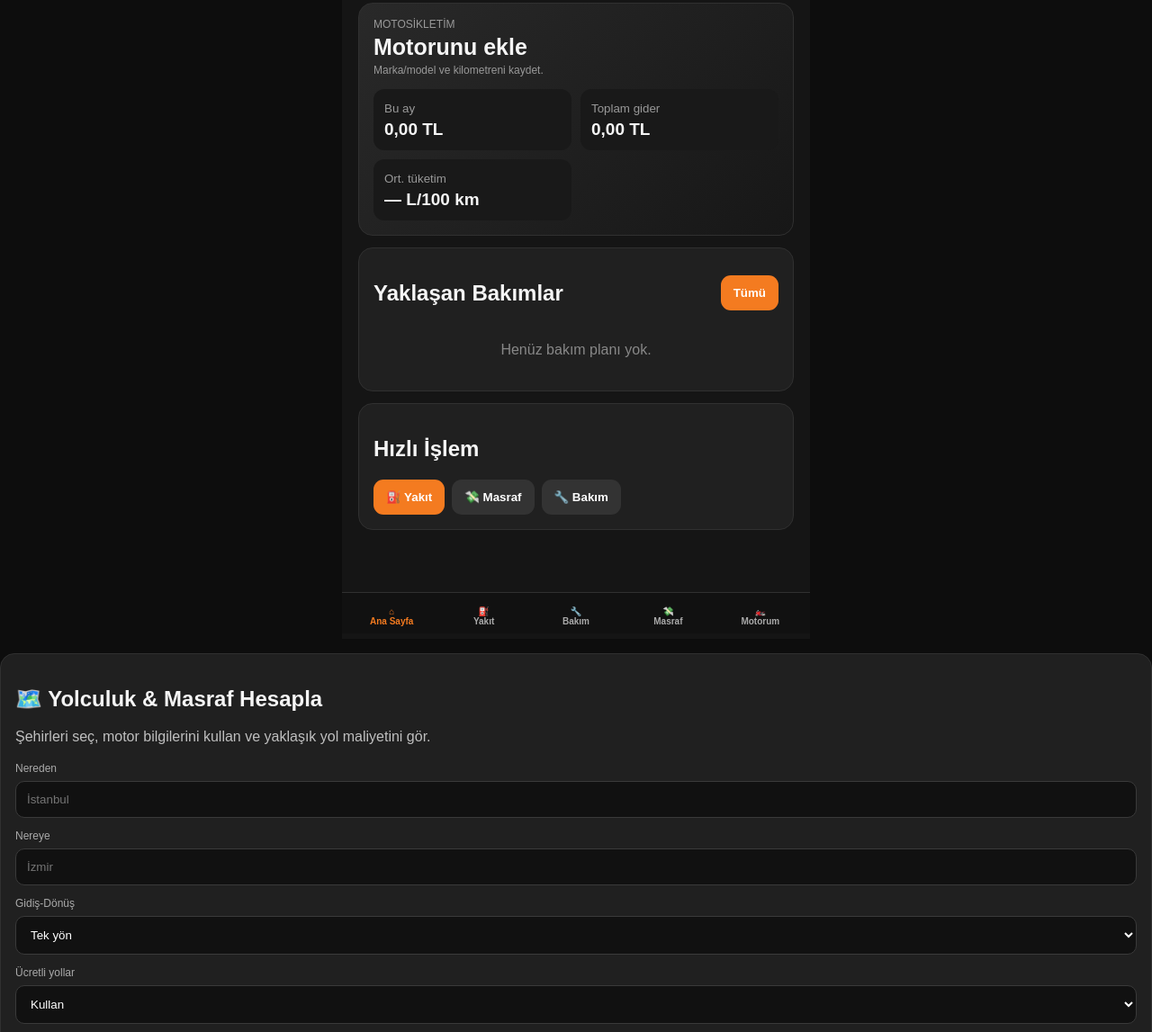
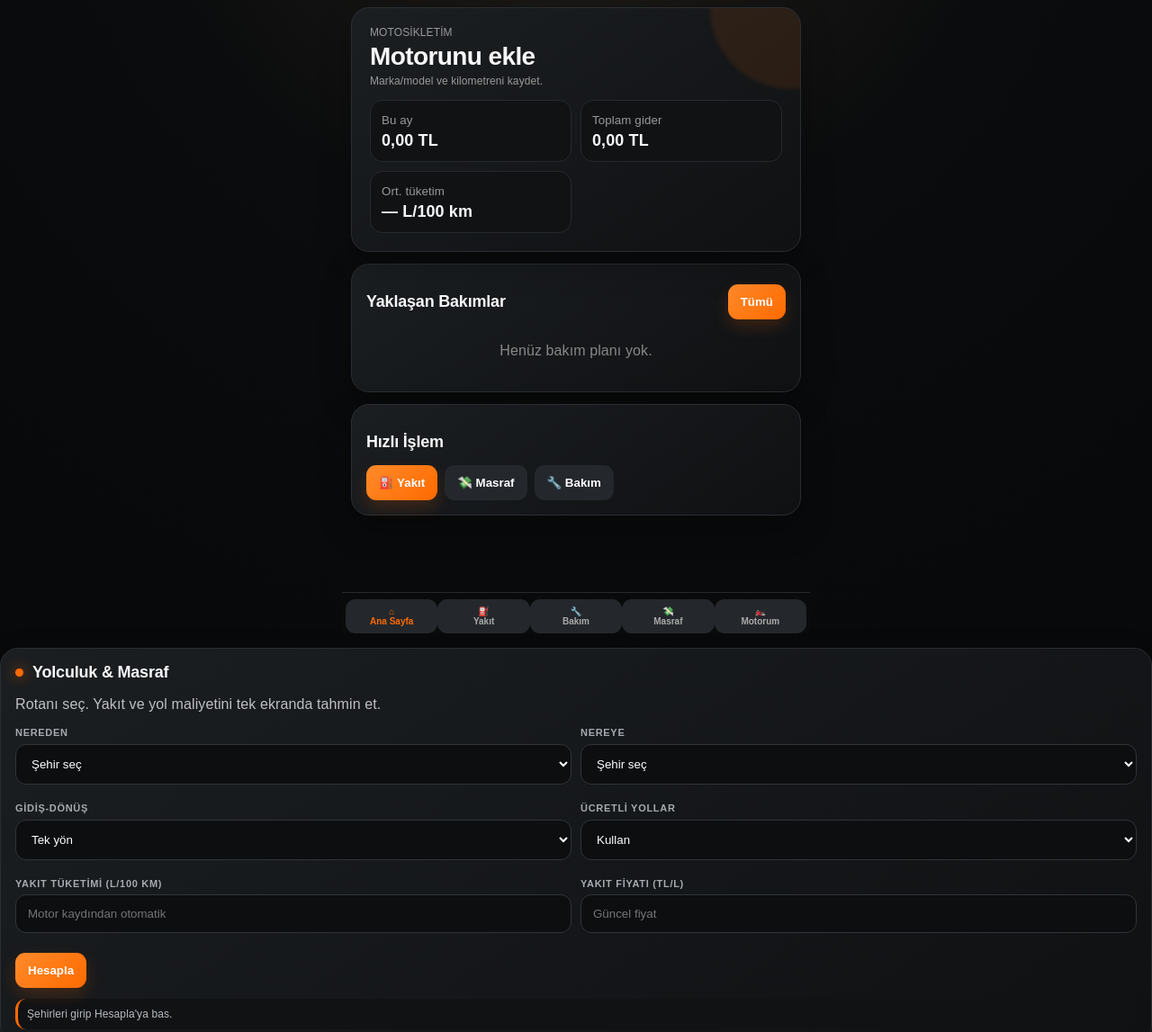
Before and after one commit to quikshifterr/quikshifterr-garage, a plain HTML site: page index.html in a window 1280 px wide. Shown: the part 96-1243 px from the top of the page at 90% size. Drawn offline with Linux system fonts and the light colour scheme.

Commit message:
Add files via upload

```diff
--- a/index.html
+++ b/index.html
@@ -13,7 +13,28 @@ button{border:0;border-radius:11px;padding:12px 14px;background:#f47b20;color:wh
 input,select{width:100%;padding:12px;background:#111;color:white;border:1px solid #3a3a3a;border-radius:10px;margin:6px 0 10px}label{font-size:12px;color:#aaa}.item{padding:12px 0;border-bottom:1px solid #303030}.item:last-child{border:0}.badge{padding:5px 8px;border-radius:20px;background:#343434;font-size:11px}.warn{background:#7d551b}.good{background:#245a38}.empty{text-align:center;color:#888;padding:20px 4px}
 .nav{position:fixed;bottom:0;left:50%;transform:translateX(-50%);width:min(520px,100%);background:#111;border-top:1px solid #303030;display:grid;grid-template-columns:repeat(5,1fr);padding:7px 4px env(safe-area-inset-bottom)}.nav button{background:transparent;color:#aaa;padding:8px 2px;font-size:10px}.nav button.active{color:#f47b20}
 .notice{font-size:12px;color:#bbb;background:#181818;border-left:3px solid #f47b20;padding:10px;border-radius:8px;margin-top:8px}
-</style></head>
+</style>
+<style>
+:root{--bg:#08090a;--panel:#111315;--panel2:#17191c;--line:#292d31;--orange:#ff6a00;--orange2:#ff8a2a;--text:#f6f7f8;--muted:#8e949b}
+body{background:radial-gradient(circle at 50% -10%,#24201c 0,#0b0c0d 32%,#08090a 65%);color:var(--text);letter-spacing:.1px}
+.app{max-width:540px;background:transparent}
+header{background:rgba(8,9,10,.92);backdrop-filter:blur(18px);border-bottom:1px solid rgba(255,255,255,.07);padding:24px 20px 16px}
+.brand{font-size:23px;letter-spacing:.7px}.orange{color:var(--orange)}
+.subtitle{font-size:11px;letter-spacing:1.2px;text-transform:uppercase;color:#777d84}
+.page{padding:20px}.hero,.card{background:linear-gradient(145deg,rgba(28,31,34,.96),rgba(15,17,19,.98));border:1px solid #2a2e32;box-shadow:0 14px 35px rgba(0,0,0,.28);border-radius:20px}
+.hero{padding:20px;position:relative;overflow:hidden}.hero:after{content:"";position:absolute;width:180px;height:180px;right:-80px;top:-90px;background:rgba(255,106,0,.10);border-radius:50%;filter:blur(2px)}
+h1{font-size:28px;letter-spacing:-.6px}h2{font-size:18px;letter-spacing:-.2px}
+.stat{background:#101214;border:1px solid #262a2e;border-radius:14px}.stat strong{font-size:18px}
+button{background:linear-gradient(135deg,var(--orange2),var(--orange));box-shadow:0 8px 18px rgba(255,106,0,.18);transition:.15s}
+button.secondary,.nav button{background:#24282c;box-shadow:none}.nav{background:rgba(10,11,12,.95);backdrop-filter:blur(18px);border-top:1px solid #262a2e}.nav button.active{color:var(--orange)}
+input,select{background:#0c0e10;border:1px solid #30353a;border-radius:12px;color:#fff;padding:13px}.grid{display:grid;grid-template-columns:1fr 1fr;gap:10px}.grid label{min-width:0}.grid label:first-child,.grid label:nth-child(2){grid-column:span 1}
+.notice{background:#101214;border-left:3px solid var(--orange);border-radius:12px;color:#b8bdc3}
+.premium-title{display:flex;align-items:center;gap:10px;margin-bottom:4px}.premium-title .dot{width:9px;height:9px;border-radius:50%;background:var(--orange);box-shadow:0 0 15px rgba(255,106,0,.75)}
+.route-card{margin-top:14px;background:linear-gradient(135deg,#191b1e,#0e1012);border:1px solid #2c3035;border-radius:16px;padding:14px}
+.route-line{display:flex;align-items:center;gap:10px}.route-dot{width:10px;height:10px;border:2px solid var(--orange);border-radius:50%}.route-arrow{flex:1;height:1px;background:linear-gradient(90deg,var(--orange),#3b3f44)}
+.result-total{font-size:25px;font-weight:900;color:var(--orange);margin-top:10px}
+</style>
+</head>
 <body><div class="app">
 <header><div class="brand">QUIKSHIFT<span class="orange">ERR</span> <span style="font-size:12px;color:#888">GARAGE</span></div><div class="subtitle">Motor bakım • yakıt • masraf takip</div></header>
 
@@ -70,14 +91,14 @@ maintenanceList.innerHTML=data.maintenance.length?data.maintenance.slice().rever
 render();setInterval(checkReminders,60000);
 </script>
 <section id="journeySection" class="card" style="margin-top:16px">
-  <h2>🗺️ Yolculuk & Masraf Hesapla</h2>
-  <p style="opacity:.75">Şehirleri seç, motor bilgilerini kullan ve yaklaşık yol maliyetini gör.</p>
+  <div class="premium-title"><span class="dot"></span><h2 style="margin:0">Yolculuk & Masraf</h2></div>
+  <p style="opacity:.75">Rotanı seç. Yakıt ve yol maliyetini tek ekranda tahmin et.</p>
   <div class="grid">
     <label>Nereden
-      <input id="fromCity" list="cityList" placeholder="İstanbul">
+      <select id="fromCity"><option value="">Şehir seç</option></select>
     </label>
     <label>Nereye
-      <input id="toCity" list="cityList" placeholder="İzmir">
+      <select id="toCity"><option value="">Şehir seç</option></select>
     </label>
     <label>Gidiş-Dönüş
       <select id="roundTrip"><option value="0">Tek yön</option><option value="1">Gidiş-dönüş</option></select>
@@ -96,28 +117,6 @@ render();setInterval(checkReminders,60000);
   <div id="journeyResult" class="notice" style="margin-top:12px">
     Şehirleri girip Hesapla'ya bas.
   </div>
-  <datalist id="cityList">
-    <option>Adana</option><option>Adıyaman</option><option>Afyonkarahisar</option><option>Ağrı</option>
-    <option>Aksaray</option><option>Amasya</option><option>Antalya</option><option>Ardahan</option>
-    <option>Artvin</option><option>Aydın</option><option>Balıkesir</option><option>Bartın</option>
-    <option>Batman</option><option>Bayburt</option><option>Bilecik</option><option>Bingöl</option>
-    <option>Bitlis</option><option>Bolu</option><option>Burdur</option><option>Bursa</option>
-    <option>Çanakkale</option><option>Çankırı</option><option>Çorum</option><option>Denizli</option>
-    <option>Diyarbakır</option><option>Düzce</option><option>Edirne</option><option>Elazığ</option>
-    <option>Erzincan</option><option>Erzurum</option><option>Eskişehir</option><option>Gaziantep</option>
-    <option>Giresun</option><option>Gümüşhane</option><option>Hakkari</option><option>Hatay</option>
-    <option>Iğdır</option><option>Isparta</option><option>İstanbul</option><option>İzmir</option>
-    <option>Kahramanmaraş</option><option>Karabük</option><option>Karaman</option><option>Kars</option>
-    <option>Kastamonu</option><option>Kayseri</option><option>Kilis</option><option>Kırıkkale</option>
-    <option>Kırklareli</option><option>Kırşehir</option><option>Kocaeli</option><option>Konya</option>
-    <option>Kütahya</option><option>Malatya</option><option>Manisa</option><option>Mardin</option>
-    <option>Mersin</option><option>Muğla</option><option>Muş</option><option>Nevşehir</option>
-    <option>Niğde</option><option>Ordu</option><option>Osmaniye</option><option>Rize</option>
-    <option>Sakarya</option><option>Samsun</option><option>Siirt</option><option>Sinop</option>
-    <option>Sivas</option><option>Şanlıurfa</option><option>Şırnak</option><option>Tekirdağ</option>
-    <option>Tokat</option><option>Trabzon</option><option>Tunceli</option><option>Uşak</option>
-    <option>Van</option><option>Yalova</option><option>Yozgat</option><option>Zonguldak</option>
-  </datalist>
 </section>
 
 <script>
@@ -164,13 +163,31 @@ document.getElementById('calculateJourney')?.addEventListener('click',()=>{
  // Toll is deliberately shown as an estimate until a live routing/toll API is connected.
  const tollEstimate=toll?Math.round(totalKm*0.35):0;
  const total=fuelCost+tollEstimate;
- out.innerHTML=`<b>${from} → ${to}</b><br>
- 📏 Yaklaşık mesafe: <b>${totalKm} km</b><br>
- ⛽ Tahmini yakıt: <b>${liters.toFixed(1)} L</b><br>
- 💰 Yakıt maliyeti: <b>${fuel?fuelCost.toFixed(0)+' TL':'Yakıt fiyatı girilmedi'}</b><br>
- 🛣️ Tahmini geçiş ücreti: <b>${toll?tollEstimate+' TL':'0 TL (ücretli yol kapalı)'}</b><br>
- 💸 <b>Tahmini toplam: ${fuel?total.toFixed(0)+' TL':'—'}</b>
- <br><small>Not: Şehirler arası mesafe ve geçiş ücreti yaklaşık tahmindir; gerçek rota, köprü/otoyol seçimi ve güncel tarifeler sonucu değiştirebilir.</small>`;
+ out.innerHTML=`<div class="route-card">
+ <div class="route-line"><span class="route-dot"></span><b>${from}</b><span class="route-arrow"></span><b>${to}</b><span class="route-dot"></span></div>
+ <div class="stats" style="margin-top:16px">
+  <div class="stat"><small>Mesafe</small><strong>${totalKm} km</strong></div>
+  <div class="stat"><small>Yakıt</small><strong>${liters.toFixed(1)} L</strong></div>
+  <div class="stat"><small>Yakıt maliyeti</small><strong>${fuel?fuelCost.toFixed(0)+' TL':'—'}</strong></div>
+  <div class="stat"><small>Geçiş ücreti</small><strong>${toll?tollEstimate+' TL':'0 TL'}</strong></div>
+ </div>
+ <div class="muted" style="margin-top:14px">TAHMİNİ TOPLAM</div>
+ <div class="result-total">${fuel?total.toFixed(0)+' TL':'Yakıt fiyatı gir'}</div>
+ <div class="muted" style="margin-top:10px">Şehirler arası mesafe ve geçiş ücreti yaklaşık tahmindir.</div>
+</div>`;
 });
 </script>
+
+<script>
+(function(){
+ const selects=[document.getElementById('fromCity'),document.getElementById('toCity')];
+ const cities=Object.keys(cityCoords).sort((a,b)=>a.localeCompare(b,'tr'));
+ selects.forEach(sel=>{
+   cities.forEach(c=>{const o=document.createElement('option');o.value=c;o.textContent=c;sel.appendChild(o);});
+ });
+ const style=document.createElement('style');
+ style.textContent='.grid label{display:block;color:#a6abb1;font-size:11px;font-weight:700;text-transform:uppercase;letter-spacing:.7px}.grid select{margin-top:7px}';
+ document.head.appendChild(style);
+})();
+</script>
 </body></html>
```
Also changed, not shown: README.txt, manifest.json.
